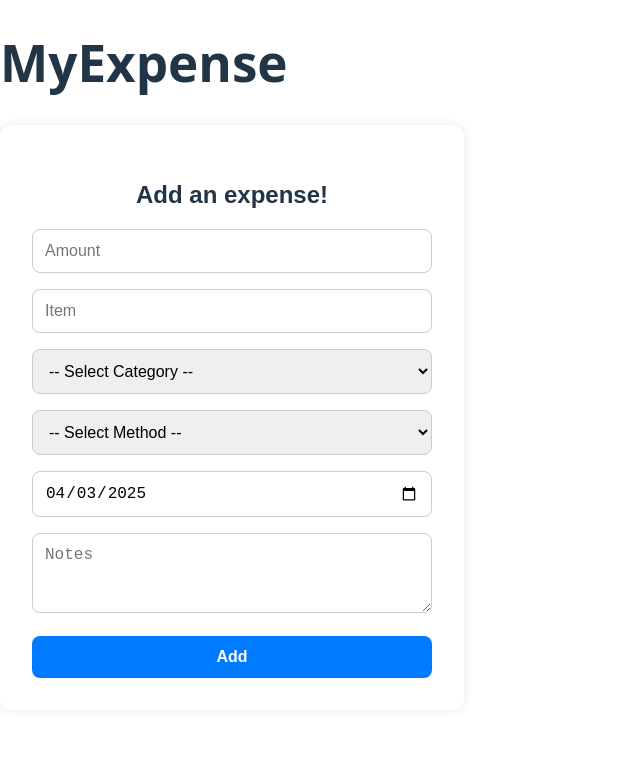
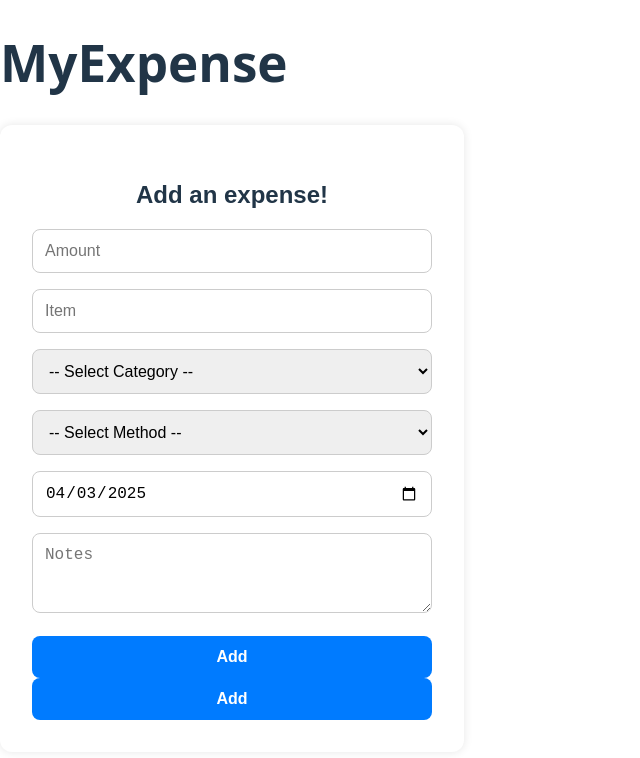
Before and after one commit to hbkymmt/notion-expense-form, a React (Vite) app: page / in a window 1280 px wide. Shown: the top 758 px of the page, without its empty margins (0-640 px from the left). Built offline with nearby package versions, Linux system fonts and the light colour scheme.

Commit message:
update: add loading module

```diff
--- a/src/App.css
+++ b/src/App.css
@@ -53,3 +53,8 @@ body, html, #root {
 .form-container button:hover {
   background-color: #0056b3;
 }
+
+.form-container button:disabled {
+  background-color: #999;
+  cursor: not-allowed;
+}
--- a/src/components/ExpenseForm.tsx
+++ b/src/components/ExpenseForm.tsx
@@ -9,6 +9,7 @@ const ExpenseForm: React.FC = () => {
     const [date, setDate] = useState("");
     const [method, setMethod] = useState("");
     const [notes, setNotes] = useState("");
+    const [isLoading, setIsLoading] = useState(false);
 
     // 日付の初期化
     useEffect(() => {
@@ -23,6 +24,8 @@ const ExpenseForm: React.FC = () => {
             alert("Fill in the all blank!");
             return;
         }
+
+        setIsLoading(true);
 
         try {
             // バックエンドのエンドポイントに対して POST リクエストを送る
@@ -49,8 +52,8 @@ const ExpenseForm: React.FC = () => {
                 setAmount('');
                 setItem('');
                 setCategory('');
-                setDate('');
-                setMethod('');
+                // setDate('');
+                // setMethod('');
                 setNotes('');
             } else {
                 // サーバーからのレスポンスはあるが、エラー（400台など）の場合
@@ -60,6 +63,8 @@ const ExpenseForm: React.FC = () => {
             // 通信自体が失敗した場合（ネットワーク不通、サーバーが落ちているなど）
             alert("Internet connection has failed.");
             console.error(error); // コンソールに詳細なエラーを出力（デバッグ用）
+        } finally {
+            setIsLoading(false);
         }
     };
 
@@ -93,6 +98,10 @@ const ExpenseForm: React.FC = () => {
                 rows={3}
             />
             <button onClick={handleSubmit}>Add</button>
+
+            <button onClick={handleSubmit} disabled={isLoading}>
+                {isLoading ? "Sending..." : "Add"}
+            </button>
         </div>
     );
 };
```
